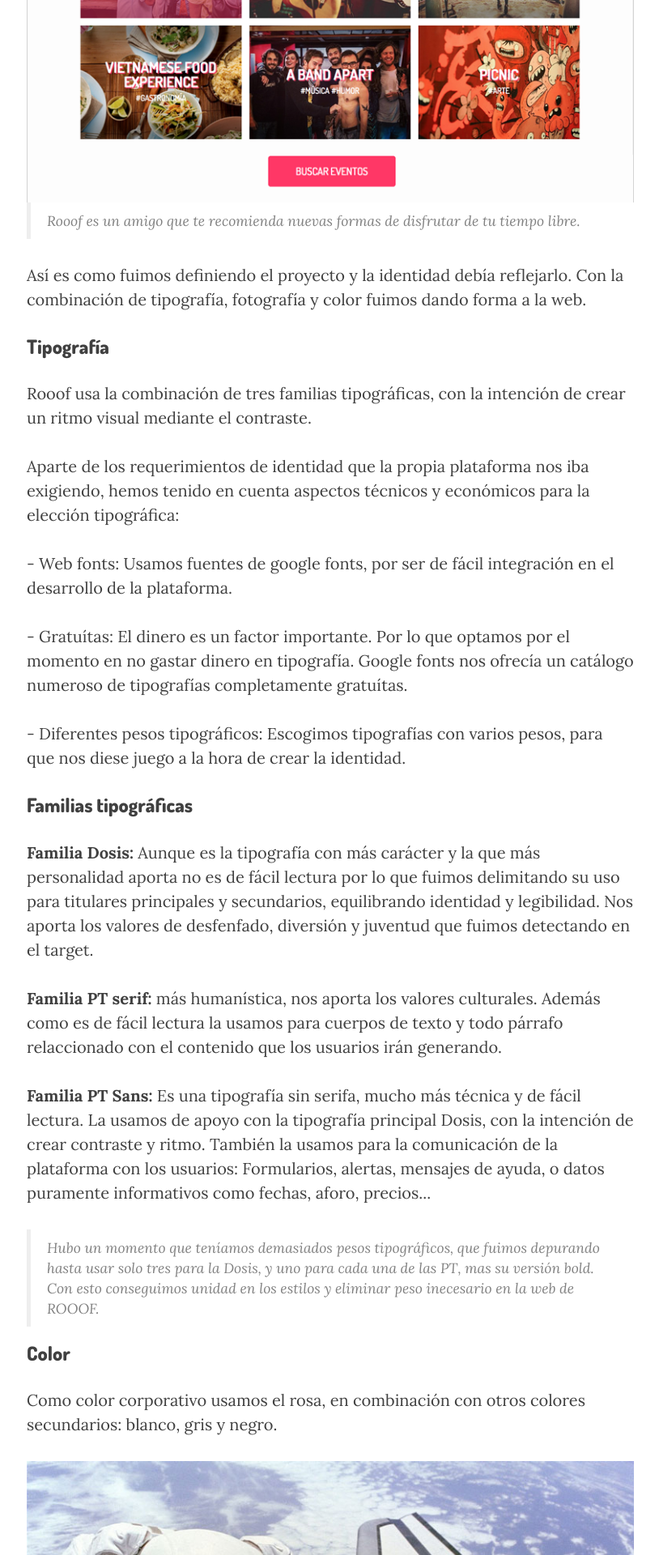
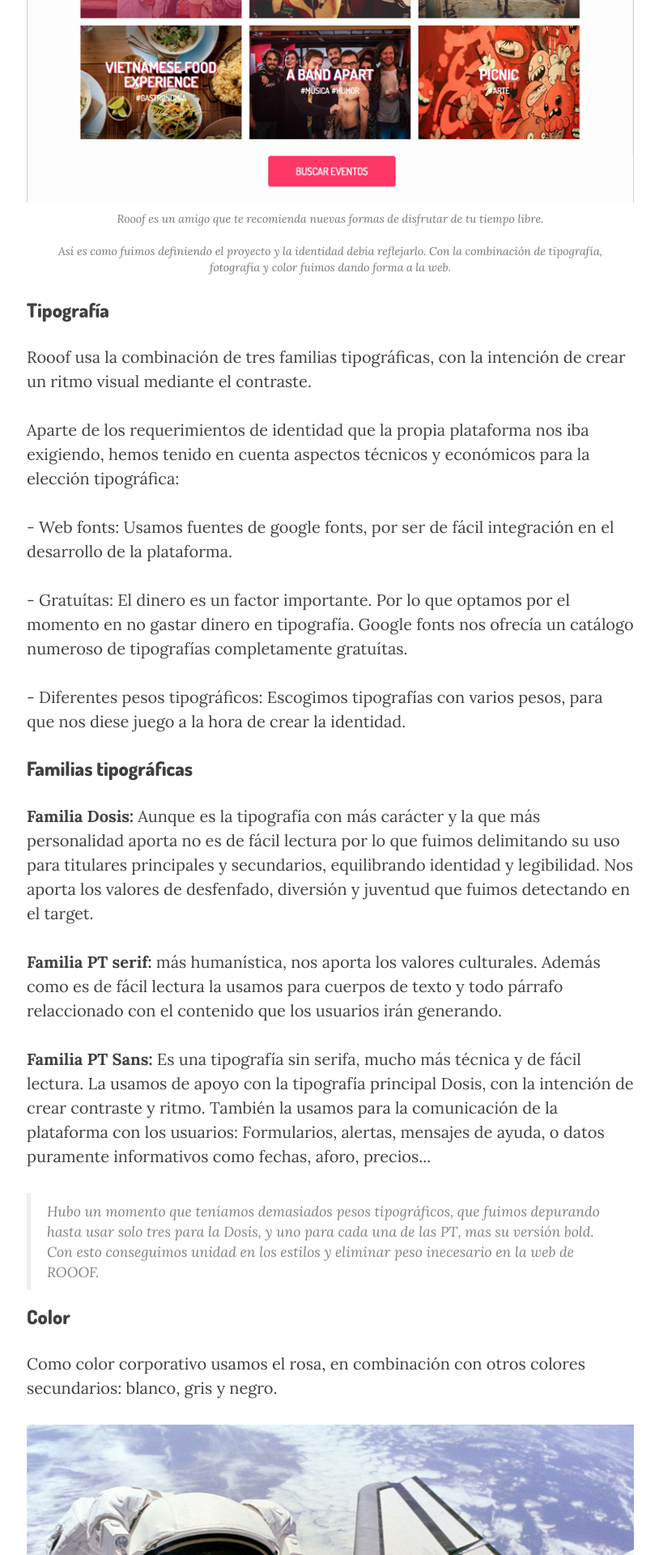
Before and after one commit to Rooof-Project/memoria, a Jekyll site: the page built from _posts/2015-04-12-Diseno.markdown, in a window 1280 px wide. Shown: the part 1719-3639 px from the top of the page at 81% size, without its empty margins (232-1046 px from the left). Built offline with Jekyll 4.4.1, drawn with Linux system fonts in a browser that asks for light colours; nearby versions of some CDN libraries.

Commit message:
Updated 2015-04-12-Diseno.markdown

```diff
--- a/_posts/2015-04-12-Diseno.markdown
+++ b/_posts/2015-04-12-Diseno.markdown
@@ -28,10 +28,9 @@
 
 <img src="{{ site.baseurl }}/img/layout-1.png" alt="Pagina de Rooof">
 
-
-<blockquote> Rooof es un amigo que te recomienda nuevas formas de disfrutar de tu tiempo libre.</blockquote>
-<p>Así es como fuimos definiendo el proyecto y la identidad debía reflejarlo.
-Con la combinación de tipografía, fotografía y color fuimos dando forma a la web.</p>
+<span class="caption text-muted">Rooof es un amigo que te recomienda nuevas formas de disfrutar de tu tiempo libre.</span>
+<span class="caption text-muted">Así es como fuimos definiendo el proyecto y la identidad debía reflejarlo.
+Con la combinación de tipografía, fotografía y color fuimos dando forma a la web.</span>
 
 <h3>Tipografía</h3>
 
```
